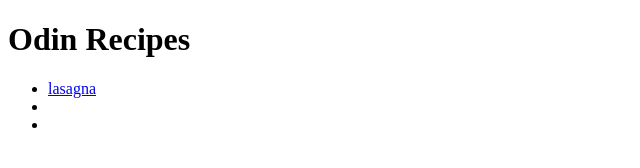
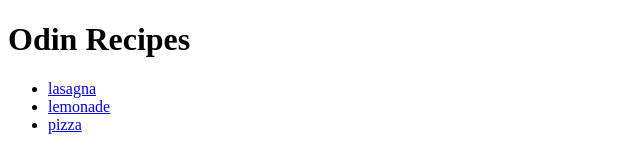
Before and after one commit to RileyDu/odin-recipes, a plain HTML site: page index.html in a window 1280 px wide. Shown: the whole page, without its empty margins (0-640 px from the left). Drawn offline with Linux system fonts and the light colour scheme.

Commit message:
add relative links
relative link created to have all recipes accessed from the homepage

```diff
--- a/index.html
+++ b/index.html
@@ -9,8 +9,8 @@
     <h1> Odin Recipes</h1>
         <ul>
             <li><a href="recipes/lasagna.html"> lasagna</a></li>
-            <li></li>
-            <li></li>
+            <li><a href="recipes/lemonade.html"> lemonade</a></li>
+            <li><a href="recipes/pizza.html"> pizza</a></li>
         </ul>
 
 </body>
```
